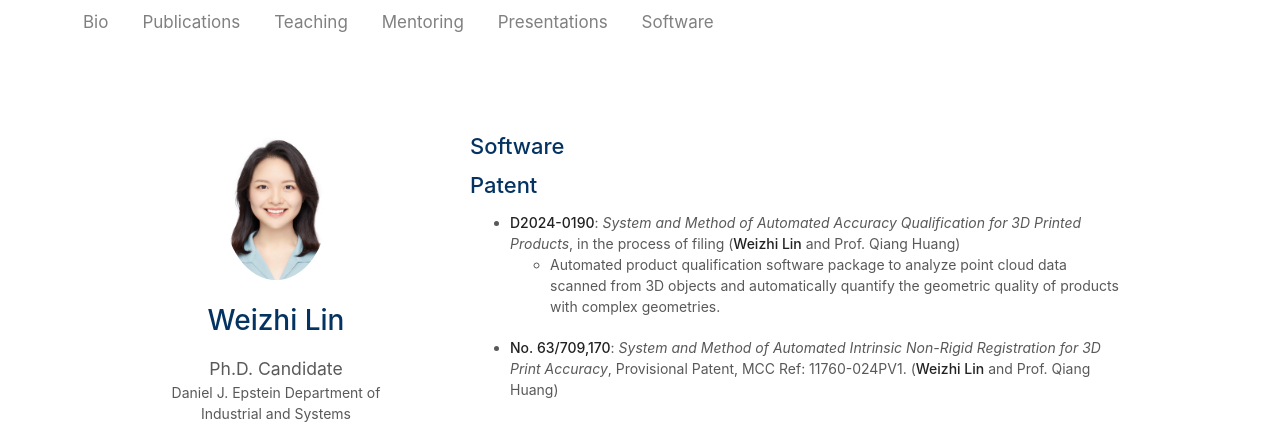
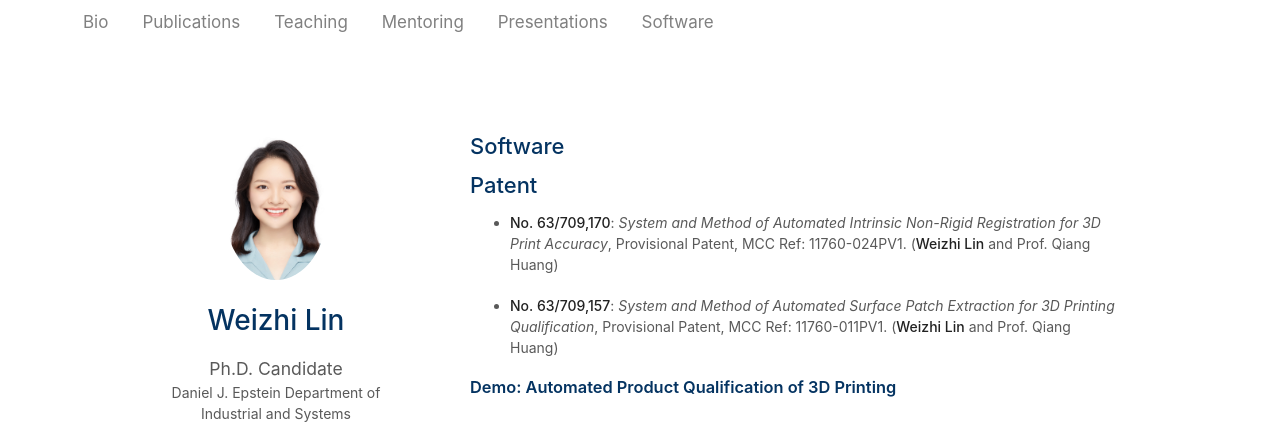
Before and after one commit to weizhi-lin/weizhi-lin.github.io, a Jekyll site: the page built from software.md, in a window 1280 px wide and 967 px high, cut to the strip 0-422 px from the top of the window. Built offline with Jekyll 4.4.1, drawn with Linux system fonts in a browser that asks for light colours; a style sheet for code colours, icons or effects is not loaded.

Commit message:
Update software.md

```diff
--- a/_includes/software.md
+++ b/_includes/software.md
@@ -5,9 +5,6 @@
 </h2>
 
 ## Patent
-
-- **D2024-0190**: *System and Method of Automated Accuracy Qualification for 3D Printed Products*, in the process of filing (**Weizhi Lin** and Prof. Qiang Huang)
-  - Automated product qualification software package to analyze point cloud data scanned from 3D objects and automatically quantify the geometric quality of products with complex geometries.
 
 - **No. 63/709,170**: *System and Method of Automated Intrinsic Non-Rigid Registration for 3D Print Accuracy*, Provisional Patent, MCC Ref: 11760-024PV1. (**Weizhi Lin** and Prof. Qiang Huang)
 
```
